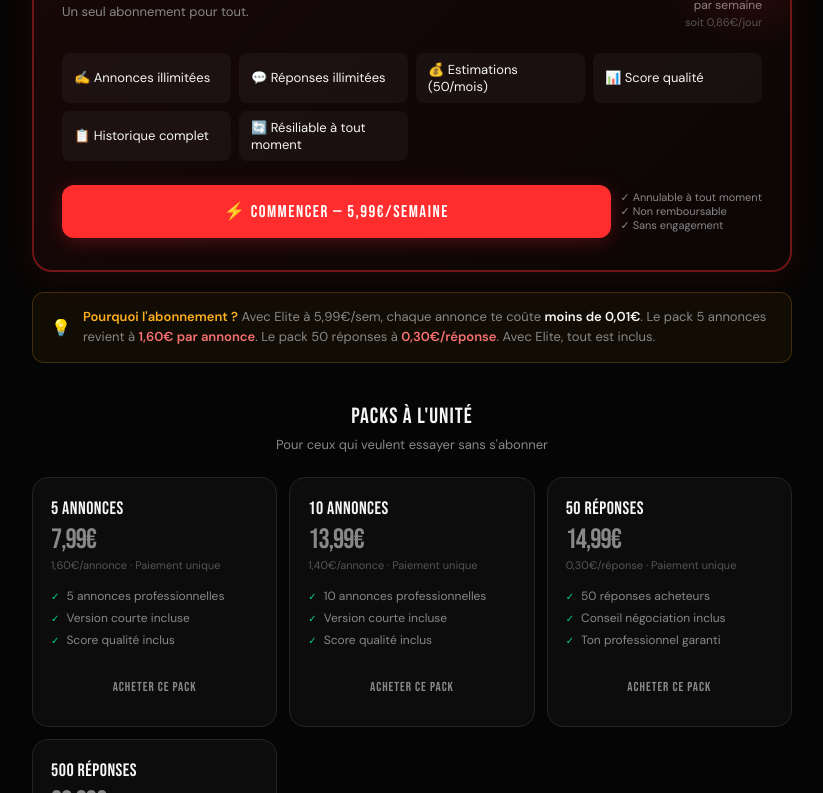
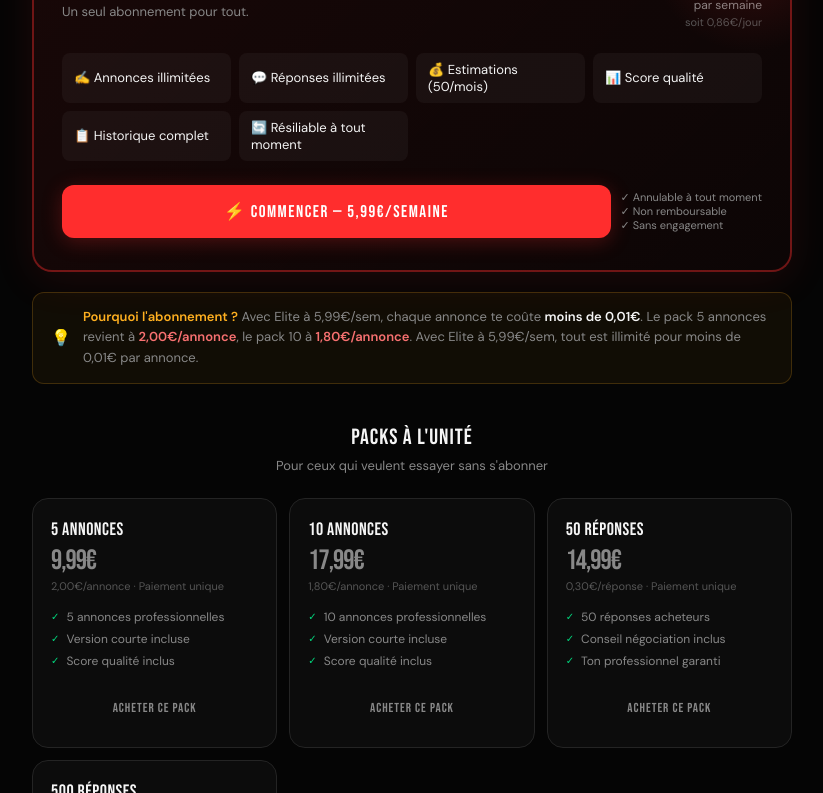
Before and after one commit to nppro4-art/Agence-Annonce, a Next.js app: page /pricing in a window 1280 px wide. Shown: the part 442-1235 px from the top of the page, without its empty margins (228-1051 px from the left). Built offline with nearby package versions, Linux system fonts and the light colour scheme.

Commit message:
Update pricing.js

```diff
--- a/pages/pricing.js
+++ b/pages/pricing.js
@@ -5,8 +5,8 @@ export default function Pricing() {
   const router = useRouter()
 
   const packs = [
-    { id: 'pack5', name: '5 annonces', price: '7,99€', unit: '1,60€/annonce', desc: 'Paiement unique', features: ['5 annonces professionnelles', 'Version courte incluse', 'Score qualité inclus'], cta: 'Acheter ce pack', link: process.env.NEXT_PUBLIC_STRIPE_PACK5 || '#' },
-    { id: 'pack10', name: '10 annonces', price: '13,99€', unit: '1,40€/annonce', desc: 'Paiement unique', features: ['10 annonces professionnelles', 'Version courte incluse', 'Score qualité inclus'], cta: 'Acheter ce pack', link: process.env.NEXT_PUBLIC_STRIPE_PACK10 || '#' },
+    { id: 'pack5', name: '5 annonces', price: '9,99€', unit: '2,00€/annonce', desc: 'Paiement unique', features: ['5 annonces professionnelles', 'Version courte incluse', 'Score qualité inclus'], cta: 'Acheter ce pack', link: process.env.NEXT_PUBLIC_STRIPE_PACK5 || '#' },
+    { id: 'pack10', name: '10 annonces', price: '17,99€', unit: '1,80€/annonce', desc: 'Paiement unique', features: ['10 annonces professionnelles', 'Version courte incluse', 'Score qualité inclus'], cta: 'Acheter ce pack', link: process.env.NEXT_PUBLIC_STRIPE_PACK10 || '#' },
     { id: 'rep50', name: '50 réponses', price: '14,99€', unit: '0,30€/réponse', desc: 'Paiement unique', features: ['50 réponses acheteurs', 'Conseil négociation inclus', 'Ton professionnel garanti'], cta: 'Acheter ce pack', link: process.env.NEXT_PUBLIC_STRIPE_REP50 || '#' },
     { id: 'rep500', name: '500 réponses', price: '39,99€', unit: '0,08€/réponse', desc: 'Paiement unique', features: ['500 réponses acheteurs', 'Conseil négociation inclus', 'Meilleure valeur réponses'], cta: 'Acheter ce pack', link: process.env.NEXT_PUBLIC_STRIPE_REP500 || '#' },
   ]
@@ -114,7 +114,7 @@ export default function Pricing() {
         <div className="fade-up d2" style={{ background: 'rgba(255,176,32,.05)', border: '1px solid rgba(255,176,32,.2)', borderRadius: 12, padding: '14px 18px', marginBottom: 40, display: 'flex', alignItems: 'center', gap: 12 }}>
           <span style={{ fontSize: 16 }}>💡</span>
           <div style={{ fontSize: 13, color: 'var(--muted2)', lineHeight: 1.6 }}>
-            <strong style={{ color: 'var(--warning)' }}>Pourquoi l&apos;abonnement ?</strong> Avec Elite à 5,99€/sem, chaque annonce te coûte <strong style={{ color: 'var(--white)' }}>moins de 0,01€</strong>. Le pack 5 annonces revient à <strong style={{ color: '#f87171' }}>1,60€ par annonce</strong>. Le pack 50 réponses à <strong style={{ color: '#f87171' }}>0,30€/réponse</strong>. Avec Elite, tout est inclus.
+            <strong style={{ color: 'var(--warning)' }}>Pourquoi l&apos;abonnement ?</strong> Avec Elite à 5,99€/sem, chaque annonce te coûte <strong style={{ color: 'var(--white)' }}>moins de 0,01€</strong>. Le pack 5 annonces revient à <strong style={{ color: '#f87171' }}>2,00€/annonce</strong>, le pack 10 à <strong style={{ color: '#f87171' }}>1,80€/annonce</strong>. Avec Elite à 5,99€/sem, tout est illimité pour moins de 0,01€ par annonce.
           </div>
         </div>
 
```
